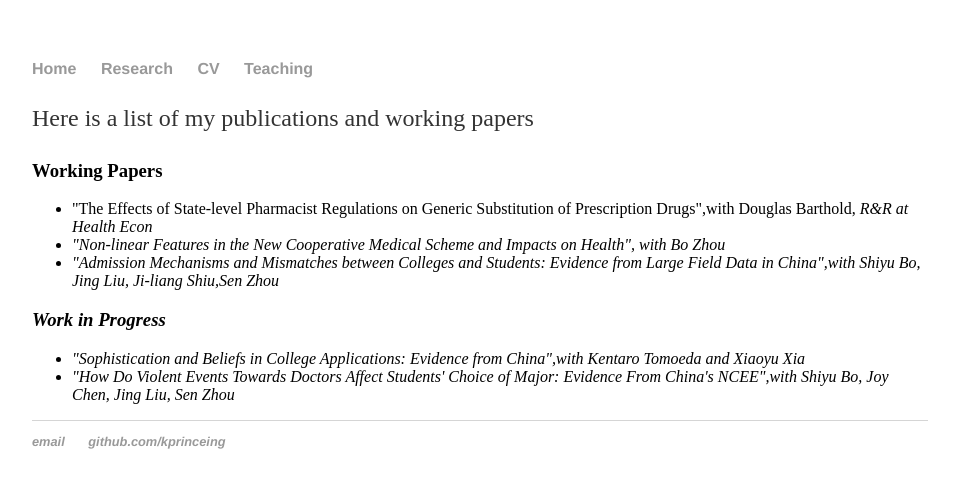
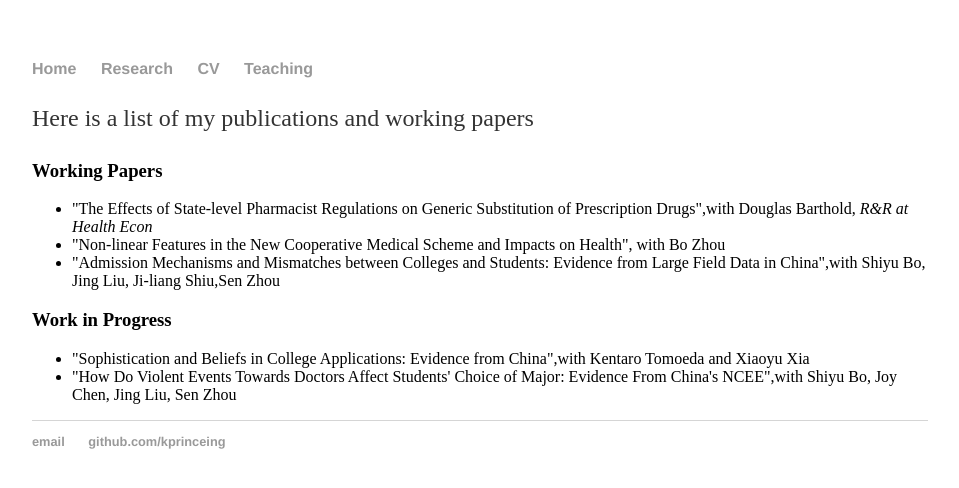
Before and after one commit to kprinceing/kprinceing.github.io, a Jekyll site: the page built from research.html, in a window 1280 px wide. Shown: the top 488 px of the page, without its empty margins (160-1119 px from the left). Built offline with Jekyll 4.4.1, drawn with Linux system fonts in a browser that asks for light colours.

```diff
--- a/research.html
+++ b/research.html
@@ -6,7 +6,7 @@ title:  research
 	<p>Here is a list of my publications and working papers</p>
 	<h3>Working Papers</h3>
 	<ul>
-		<li> "The Effects of State-level Pharmacist Regulations on Generic Substitution of Prescription Drugs",with Douglas Barthold, <i>R&R at Health Econ<i></li>
+		<li> "The Effects of State-level Pharmacist Regulations on Generic Substitution of Prescription Drugs",with Douglas Barthold, <i>R&R at Health Econ</i></li>
                 <li> "Non-linear Features in the New Cooperative Medical Scheme and Impacts on Health", with Bo Zhou
 		<li> "Admission Mechanisms and Mismatches between Colleges and Students: Evidence from Large Field Data in China",with Shiyu Bo, Jing Liu, Ji-liang Shiu,Sen Zhou
 </ul>
```
